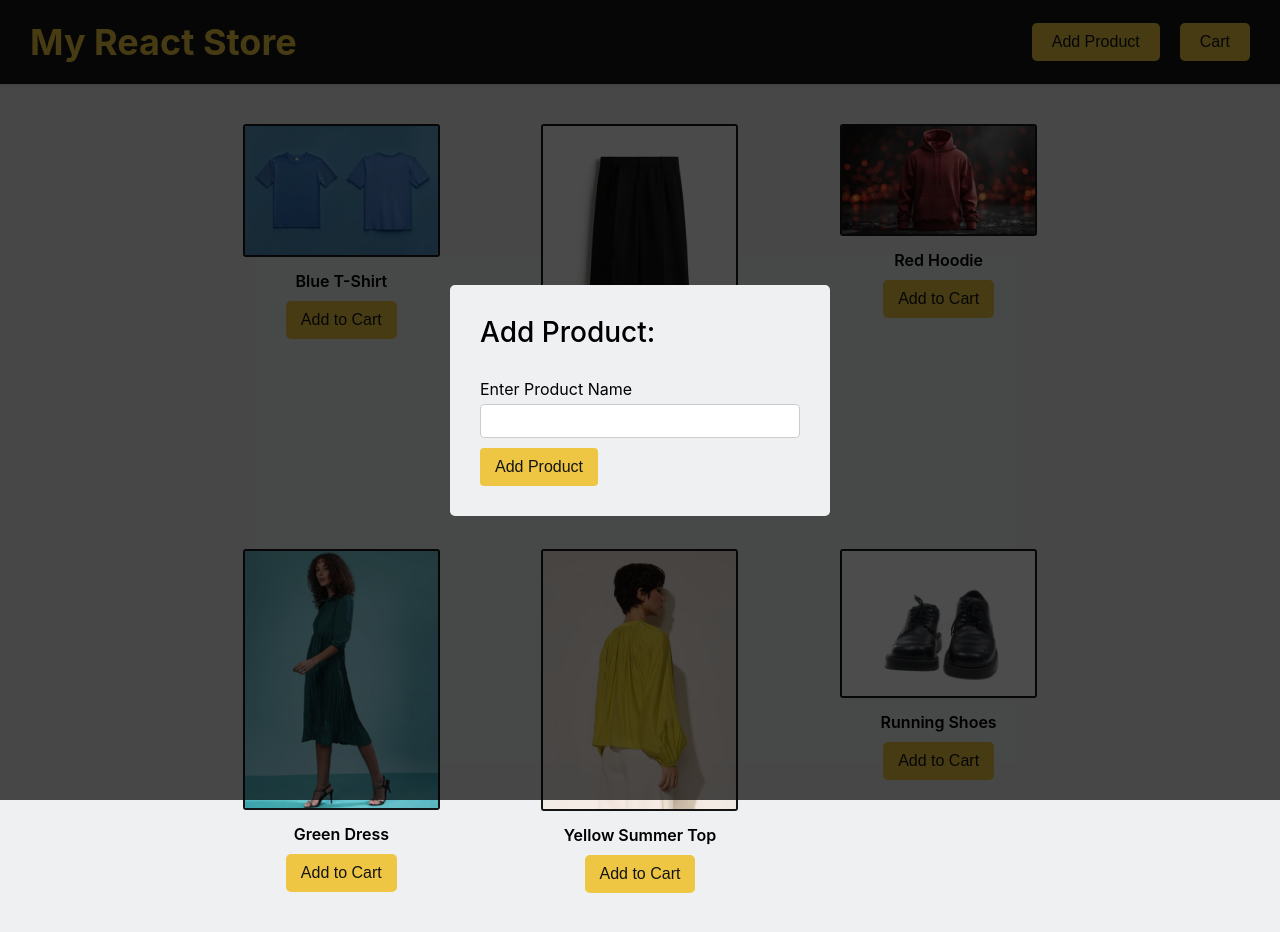
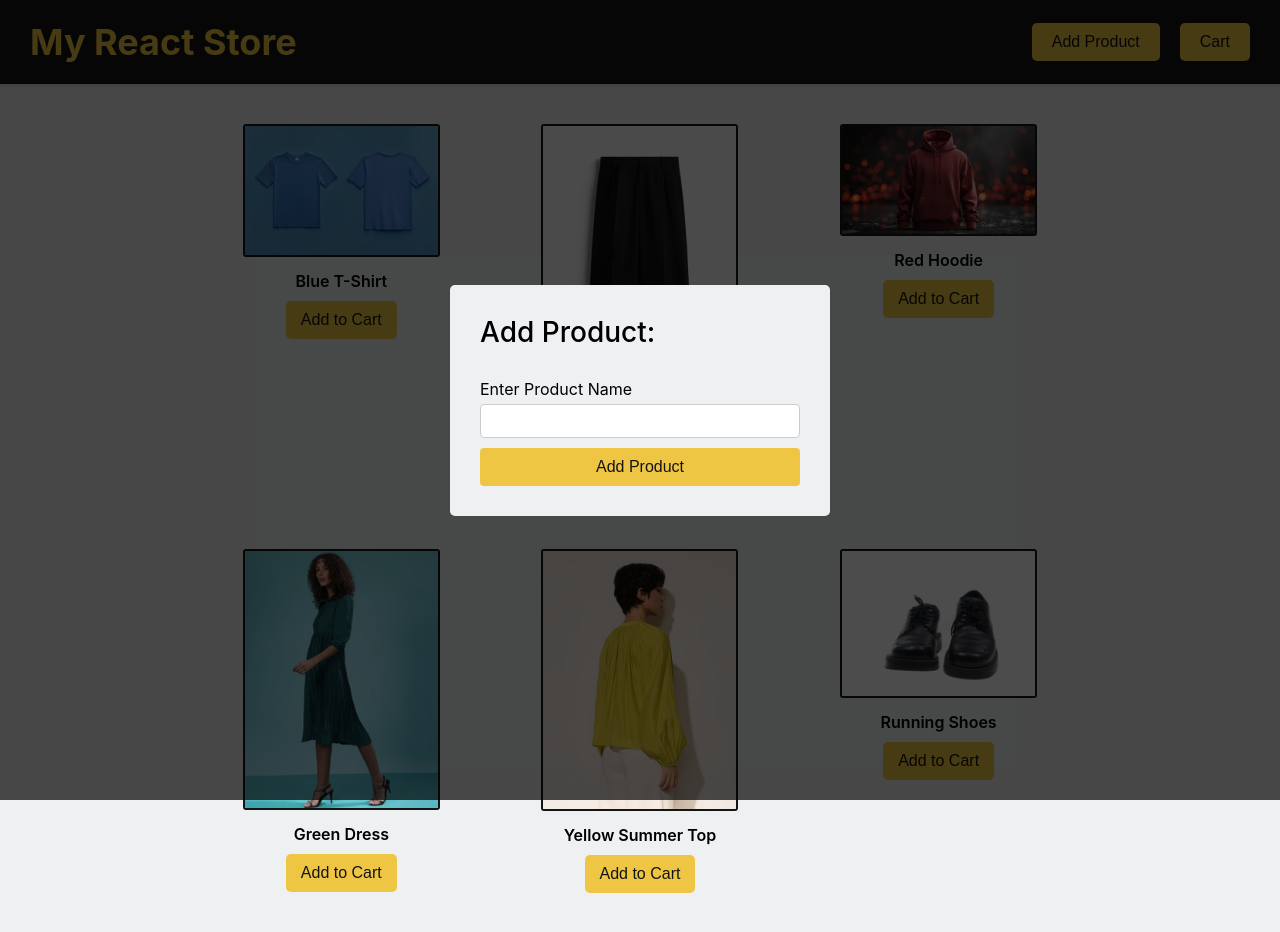
Before and after one commit to Pradeep4157/E-Commerce-Website-React, a React (Create React App) app: page / in a window 1280 px wide. Both pictures are taken after a click on the button "Add Product". Shown: the top 932 px of the page. Built offline with nearby package versions, Linux system fonts and the light colour scheme.

Commit message:
need to update the state to add new products..

```diff
--- a/src/App.js
+++ b/src/App.js
@@ -37,7 +37,7 @@ import Products from "./components/Products/Products";
 import Cart from "../src/components/Cart/Cart";
 import { useState } from "react";
 import AddProduct from "./components/AddProduct/AddProduct";
-import initialProducts from "../src/data/products.json"
+import initialProducts from "../src/data/products.json";
 
 function App() {
   const [showCart, setShowCart] = useState(false);
@@ -48,6 +48,13 @@ function App() {
   const closeProduct = () => setShowProduct(false);
   const [cartItems, setCartItems] = useState([]);
   const [products, setProducts] = useState(initialProducts);
+  function handleAddProduct(productName) {
+    const product = {
+      id: products.length + 1,
+      name: productName,
+      image: "random_image.webp",
+    };
+  }
   const handleIncreaseQuantity = (productId) => {
     const productInCartIndex = cartItems.findIndex(
       (item) => item.id === productId,
@@ -106,7 +113,7 @@ function App() {
   return (
     <div>
       <Header openCart={openCart} openProduct={openProduct}></Header>
-      <Products products = {products} onAddToCart={handleAddToCart}></Products>
+      <Products products={products} onAddToCart={handleAddToCart}></Products>
       <Cart
         showCart={showCart}
         closeCart={closeCart}
@@ -118,6 +125,7 @@ function App() {
         showProduct={showProduct}
         closeProduct={closeProduct}
         openProduct={openProduct}
+        addProducts={handleAddProduct}
       ></AddProduct>
     </div>
   );
--- a/src/components/AddProduct/AddProduct.js
+++ b/src/components/AddProduct/AddProduct.js
@@ -13,18 +13,30 @@
 */
 import Modal from "../UI/Modal";
 import "./AddProduct.css";
-function AddProduct({ showProduct, closeProduct }) {
+import { useRef } from "react";
+function AddProduct({ showProduct, closeProduct, addProducts }) {
+  const nameRef = useRef();
+  function handleSubmit(event) {
+    event.preventDefault();
+    console.log("WE HAVE REACHED HERE..");
+    addProducts(nameRef.current.value);
+    console.log(nameRef.current.value);
+  }
   return (
     <Modal show={showProduct} onClose={closeProduct}>
       <div className="add-product-container">
         <div className="add-product-heading">Add Product: </div>
-        <form className="add-product-form" onSubmit={() => {}}>
-          <div className="form-label">Enter Product Name</div>
-          <input className="form-input" />
+        <div className="form-label">Enter Product Name</div>
+        <form
+          className="add-product-form"
+          name="product name"
+          onSubmit={handleSubmit}
+        >
+          <input className="form-input" ref={nameRef} />
+          <button type="submit" className="yellow-button submit-button">
+            Add Product
+          </button>
         </form>
-        <button type="submit" class="yellow-button submit-button">
-          Add Product
-        </button>
       </div>
     </Modal>
   );
--- a/src/components/Products/Products.js
+++ b/src/components/Products/Products.js
@@ -11,7 +11,7 @@ function Product({ id, name, image, key, onAddToCart }) {
     </div>
   );
 }
-function Products({ onAddToCart , products}) {
+function Products({ onAddToCart, products }) {
   return (
     <div className="products-container">
       {products.map((product) => (
```
Also changed, not shown: src/assets/random_image.webp (added).
